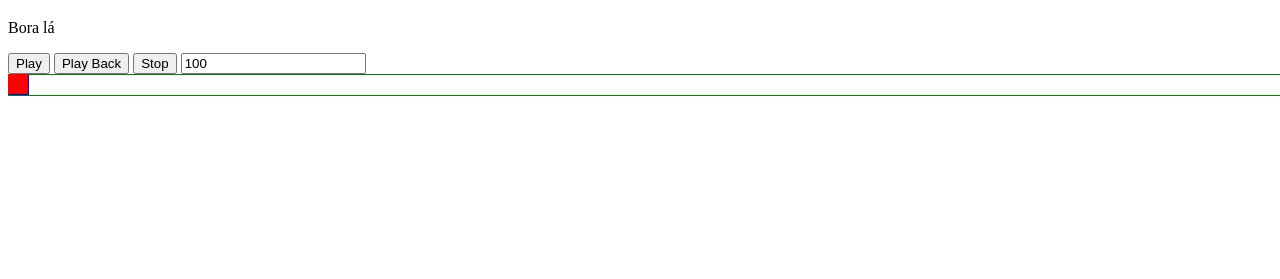
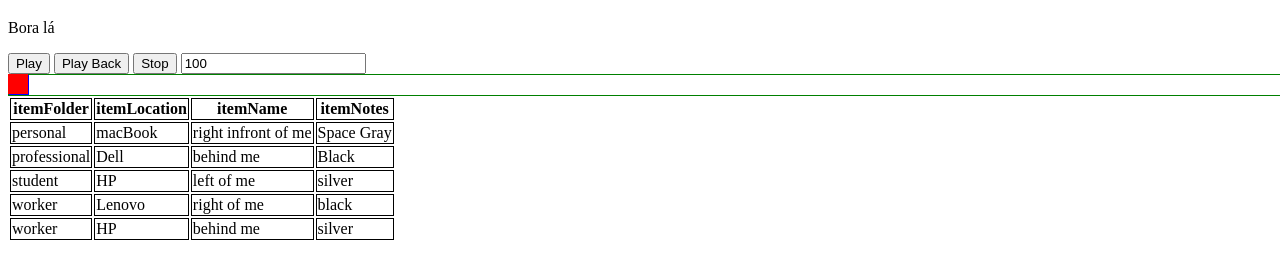
Before and after one commit to mrChernicharo/js-tests, a plain HTML site: page index.html in a window 1280 px wide. Shown: the part 61-340 px from the top of the page. Drawn offline with Linux system fonts and the light colour scheme.

Commit message:
json table solution

```diff
--- a/index.html
+++ b/index.html
@@ -5,6 +5,10 @@
     <meta name="viewport" content="width=device-width, initial-scale=1.0" />
     <title>Document</title>
     <style>
+      td,
+      th {
+        border: 1px solid black;
+      }
       .box1 {
         width: 20px;
         height: 20px;
@@ -99,6 +103,7 @@
     <!-- <script src="requestanimation02.js"></script> -->
     <!-- <script src="requestanimation03.js"></script> -->
     <!-- <script src="timeout2.js"></script> -->
-    <script src="tracks-data02.js"></script>
+    <!-- <script src="tracks-data02.js"></script> -->
+    <script src="json_table.js"></script>
   </body>
 </html>
--- /dev/null
+++ b/json_table.js
@@ -0,0 +1,70 @@
+const data = [
+  {
+    itemFolder: "personal",
+    itemLocation: "right infront of me",
+    itemName: "macBook",
+    itemNotes: "Space Gray",
+  },
+  {
+    itemFolder: "professional",
+    itemLocation: "behind me",
+    itemName: "Dell",
+    itemNotes: "Black",
+  },
+  {
+    itemFolder: "student",
+    itemLocation: "left of me",
+    itemName: "HP",
+    itemNotes: "silver",
+  },
+  {
+    itemFolder: "worker",
+    itemLocation: "right of me",
+    itemName: "Lenovo",
+    itemNotes: "black",
+  },
+  {
+    itemFolder: "worker",
+    itemLocation: "behind me",
+    itemName: "HP",
+    itemNotes: "silver",
+  },
+  // around 20 more items
+];
+
+const table = document.createElement("table");
+const thead = document.createElement("thead");
+const tbody = document.createElement("tbody");
+
+table.appendChild(thead);
+table.appendChild(tbody);
+
+for (let key of Object.keys(data[0])) {
+  const th = document.createElement("th");
+  th.textContent = key;
+  thead.appendChild(th);
+}
+
+data.forEach((item, i) => {
+  const tr = document.createElement("tr");
+
+  const td0 = document.createElement("td");
+  const td1 = document.createElement("td");
+  const td3 = document.createElement("td");
+  const td2 = document.createElement("td");
+
+  td0.textContent = item.itemFolder;
+  td1.textContent = item.itemName;
+  td2.textContent = item.itemLocation;
+  td3.textContent = item.itemNotes;
+
+  // tr.append([td1, td2, td3]);
+  tr.appendChild(td0);
+  tr.appendChild(td1);
+  tr.appendChild(td2);
+  tr.appendChild(td3);
+
+  tbody.appendChild(tr);
+});
+
+document.body.appendChild(table);
--- a/tracks-data02.js
+++ b/tracks-data02.js
@@ -63,10 +63,10 @@ function updateStateTracks(state) {
 
           // *** pra conferir no browser ***
 
-          // const newBox = (document
-          //   .querySelector(".box1")
-          //   .cloneNode({ deep: true }).textContent = `{ ${idString} }, \n`);
-          // document.body.append(newBox);
+          const newBox = (document
+            .querySelector(".box1")
+            .cloneNode({ deep: true }).textContent = `{ ${idString} }, \n`);
+          document.body.append(newBox);
         });
       });
     });
```
Also changed, not shown: label_colision.js (added, +29 -0 lines), nested.js (added, +23 -0 lines).
